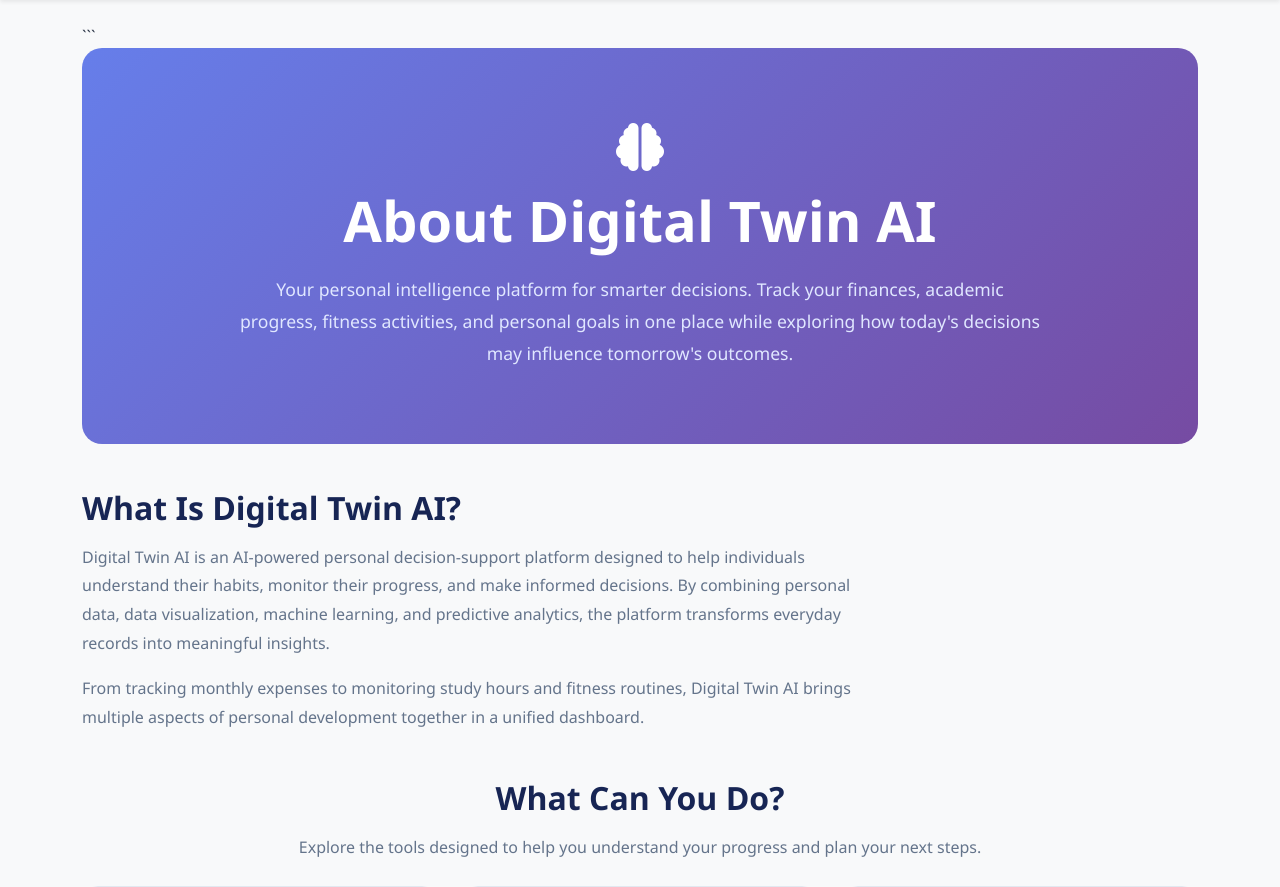
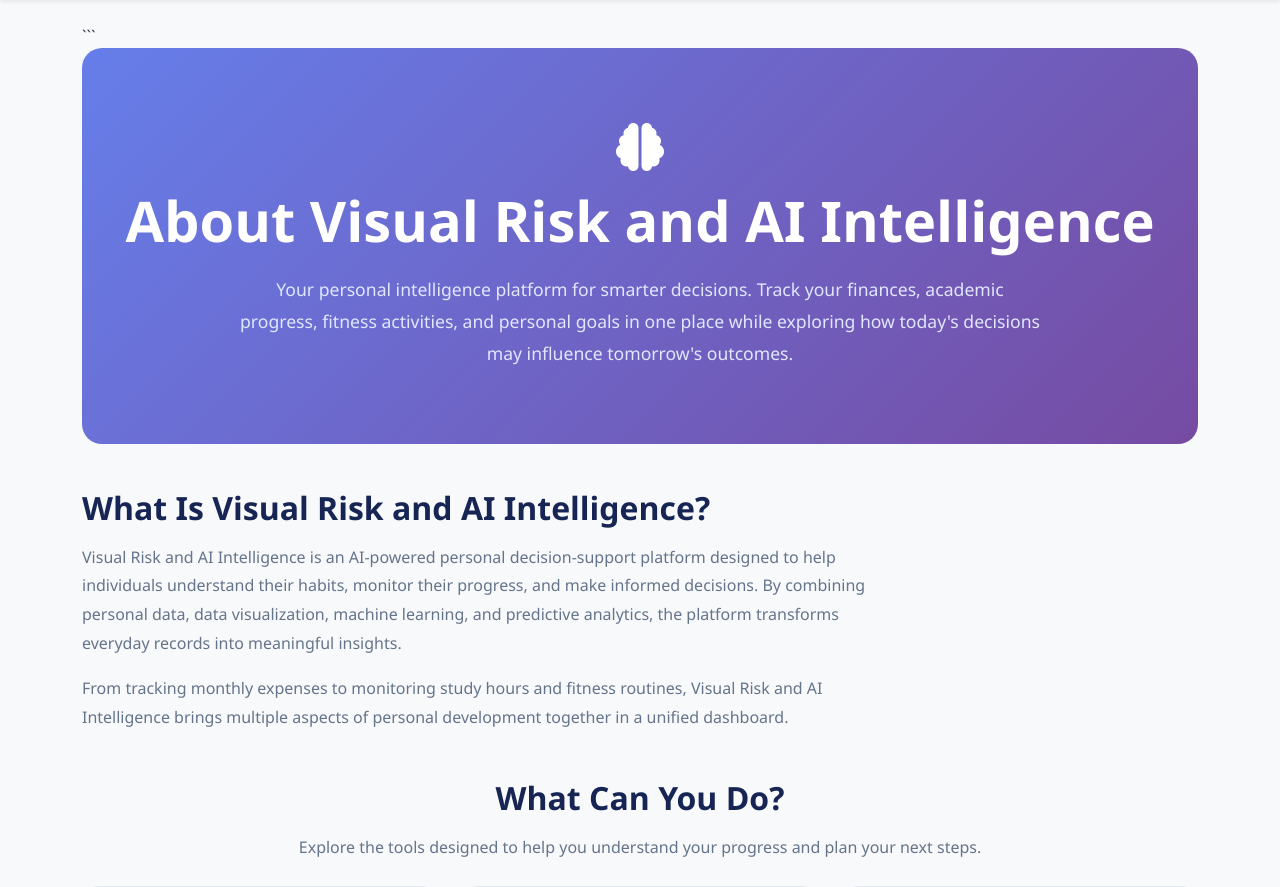
Before and after one commit to Pratyaksh-Bharti/AI-Based-Visual-Risk-and-Compliance-Intelligence-System, a Flask app: page /about in a window 1280 px wide. Shown: the part 57-944 px from the top of the page. Run offline with Flask 3, Linux system fonts and the light colour scheme.

Commit message:
Revise About Us page for Visual Risk and AI Intelligence
Updated the branding and content of the About Us page to reflect the new name 'Visual Risk and AI Intelligence'.

````diff
--- a/Milestone 1/templates/about.html
+++ b/Milestone 1/templates/about.html
@@ -1,6 +1,6 @@
 {% extends "base.html" %}
 
-{% block title %}About Us | Digital Twin AI{% endblock %}
+{% block title %}About Us | Visual Risk and AI Intelligence{% endblock %}
 
 {% block content %}
 
@@ -186,7 +186,7 @@
     <div class="mb-3">
         <i class="fas fa-brain fa-3x"></i>
     </div>
-    <h1>About Digital Twin AI</h1>
+    <h1>About Visual Risk and AI Intelligence</h1>
     <p>
         Your personal intelligence platform for smarter decisions.
         Track your finances, academic progress, fitness activities,
@@ -197,9 +197,9 @@
 
 <!-- Introduction -->
 <section class="mb-5">
-    <h2 class="section-title">What Is Digital Twin AI?</h2>
+    <h2 class="section-title">What Is Visual Risk and AI Intelligence?</h2>
     <p class="section-description">
-        Digital Twin AI is an AI-powered personal decision-support
+        Visual Risk and AI Intelligence is an AI-powered personal decision-support
         platform designed to help individuals understand their habits,
         monitor their progress, and make informed decisions. By combining
         personal data, data visualization, machine learning, and
@@ -208,7 +208,7 @@
     </p>
     <p class="section-description">
         From tracking monthly expenses to monitoring study hours and
-        fitness routines, Digital Twin AI brings multiple aspects of
+        fitness routines, Visual Risk and AI Intelligence brings multiple aspects of
         personal development together in a unified dashboard.
     </p>
 </section>
@@ -422,7 +422,7 @@
         </h3>
         <p>
             A digital twin is a digital representation of a real-world
-            system. In Digital Twin AI, this idea is applied to personal
+            system. In Visual Risk and AI Intelligence, this idea is applied to personal
             development by organizing a user's recorded activities,
             habits, goals, and performance indicators into a unified
             digital profile. As more information becomes available,
@@ -466,13 +466,13 @@
         To make personal data more meaningful by helping people
         understand their current habits, learn from their past
         activities, and explore better possibilities for the future.
-        Digital Twin AI aims to bring awareness, analytics, and
+        Visual Risk and AI Intelligence aims to bring awareness, analytics, and
         decision support together in one accessible platform.
     </p>
 </section>
 
 <div class="text-center text-muted small py-3">
-    Digital Twin AI &mdash; Understand Your Present. Explore Your Future.
+    Visual Risk and AI Intelligence &mdash; Understand Your Present. Explore Your Future.
 </div>
 ```
 
````
